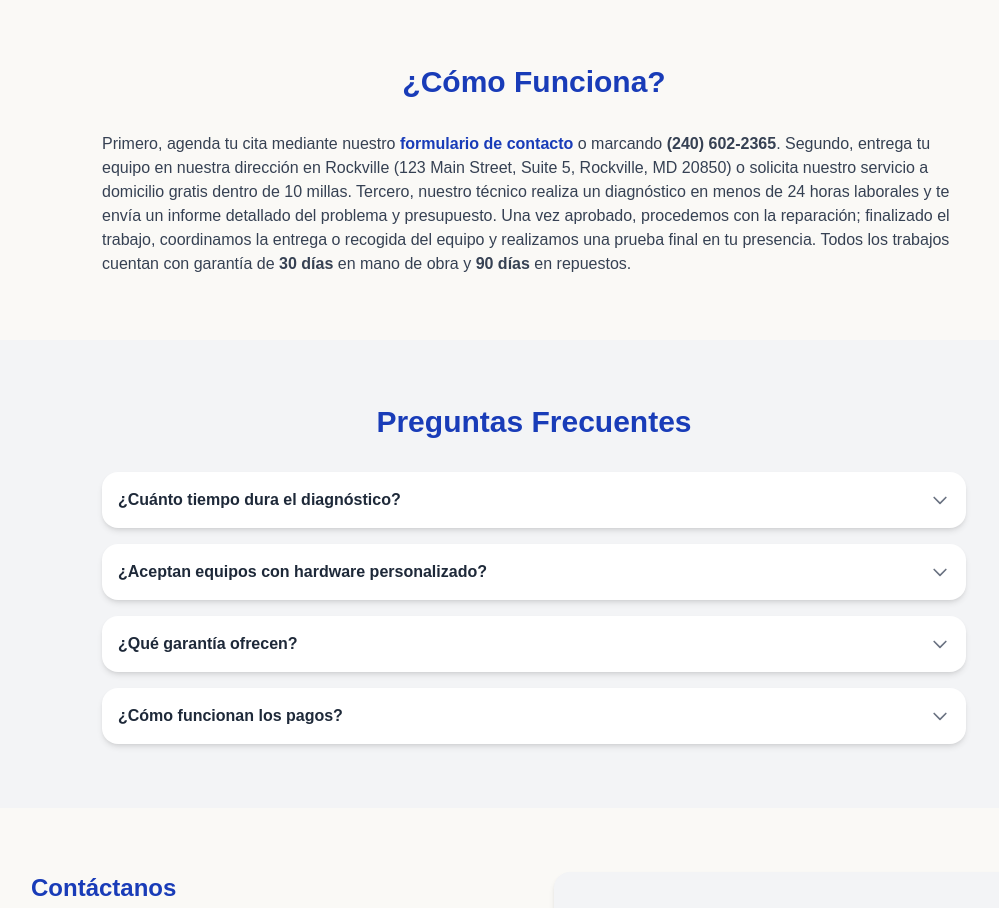
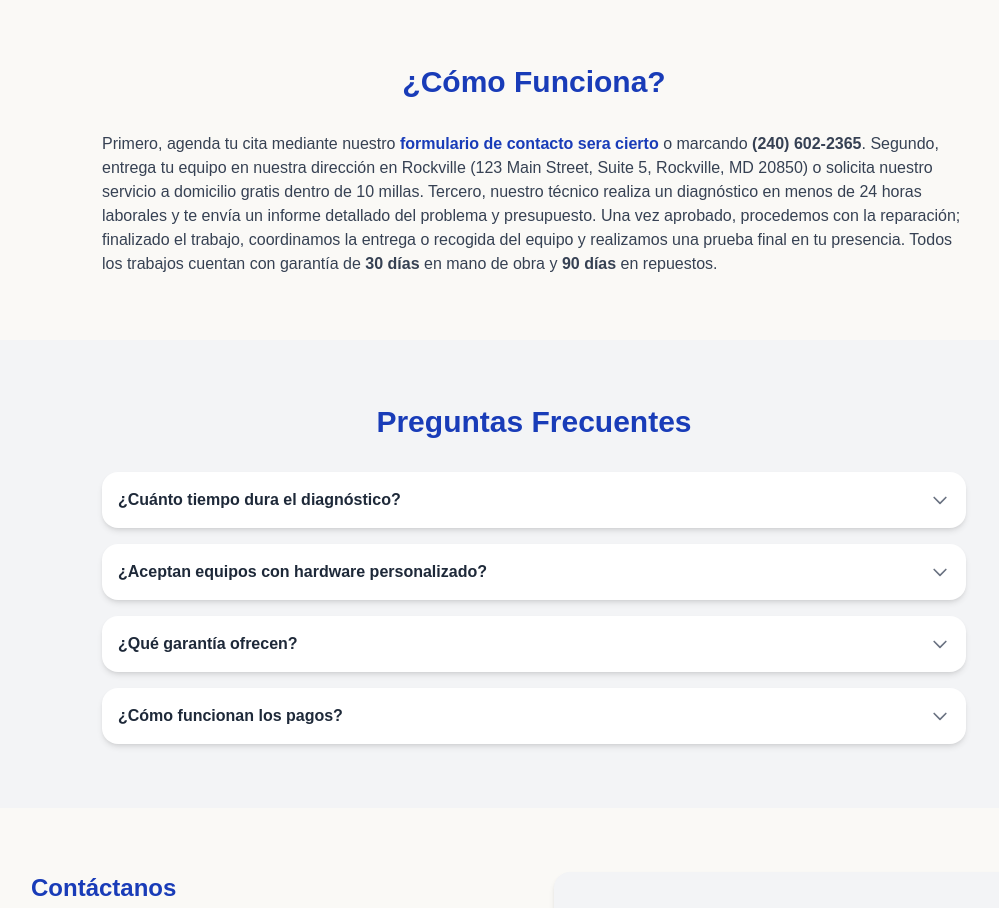
Before and after one commit to SanJacob99/ReparaMD, a Next.js app: page / in a window 1280 px wide. Shown: the part 2780-3688 px from the top of the page, without its empty margins (106-1105 px from the left). Built offline with nearby package versions, Linux system fonts and the light colour scheme.

Commit message:
feat: CI

```diff
--- a/src/app/page.tsx
+++ b/src/app/page.tsx
@@ -370,7 +370,7 @@ const App: React.FC = () => {
                   href="#contacto"
                   className="text-blue-800 hover:underline font-semibold"
                 >
-                  formulario de contacto
+                  formulario de contacto sera cierto
                 </a>{" "}
                 o marcando <strong>(240) 602-2365</strong>. Segundo, entrega tu
                 equipo en nuestra dirección en Rockville (123 Main Street, Suite
```
